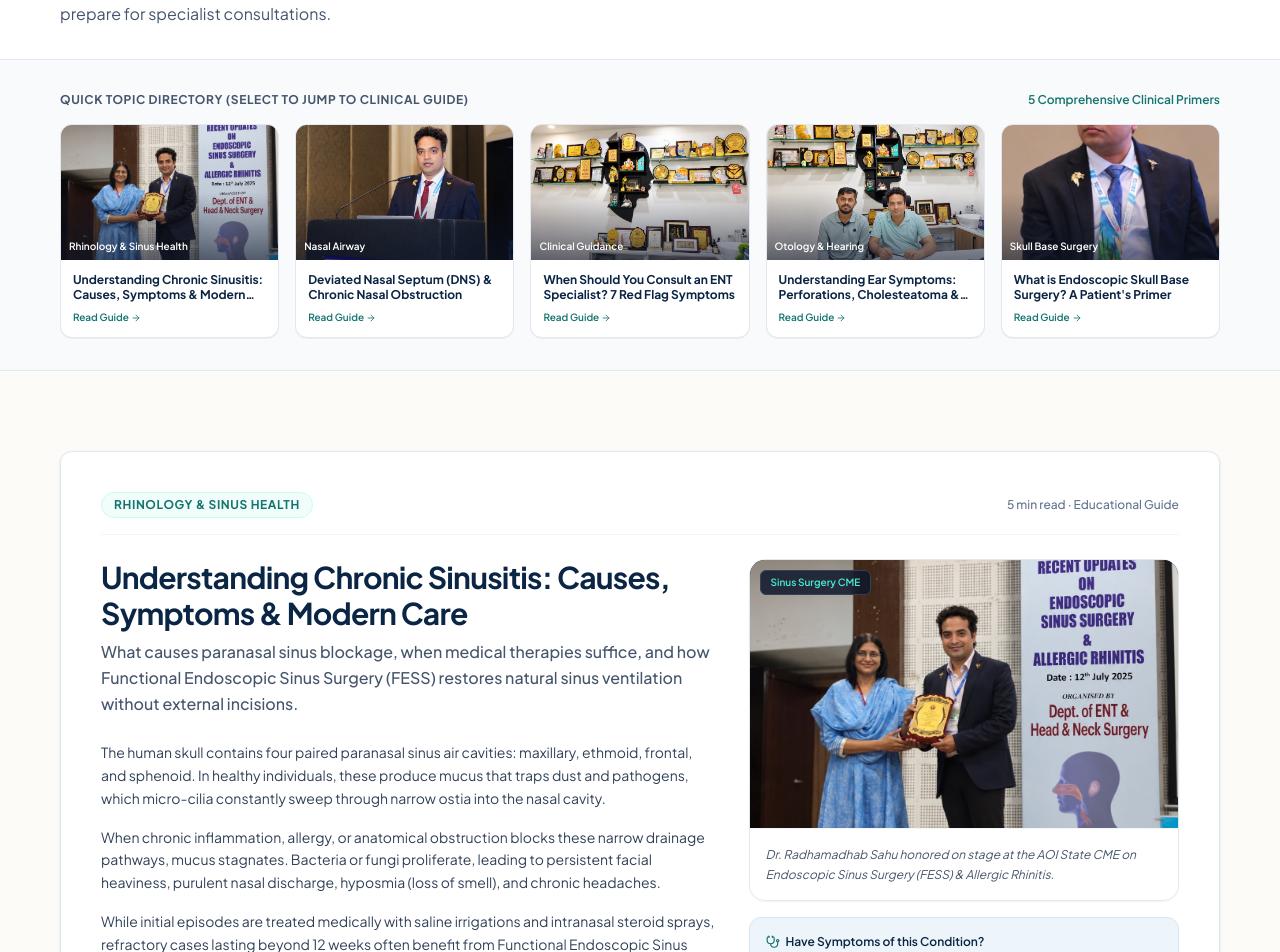
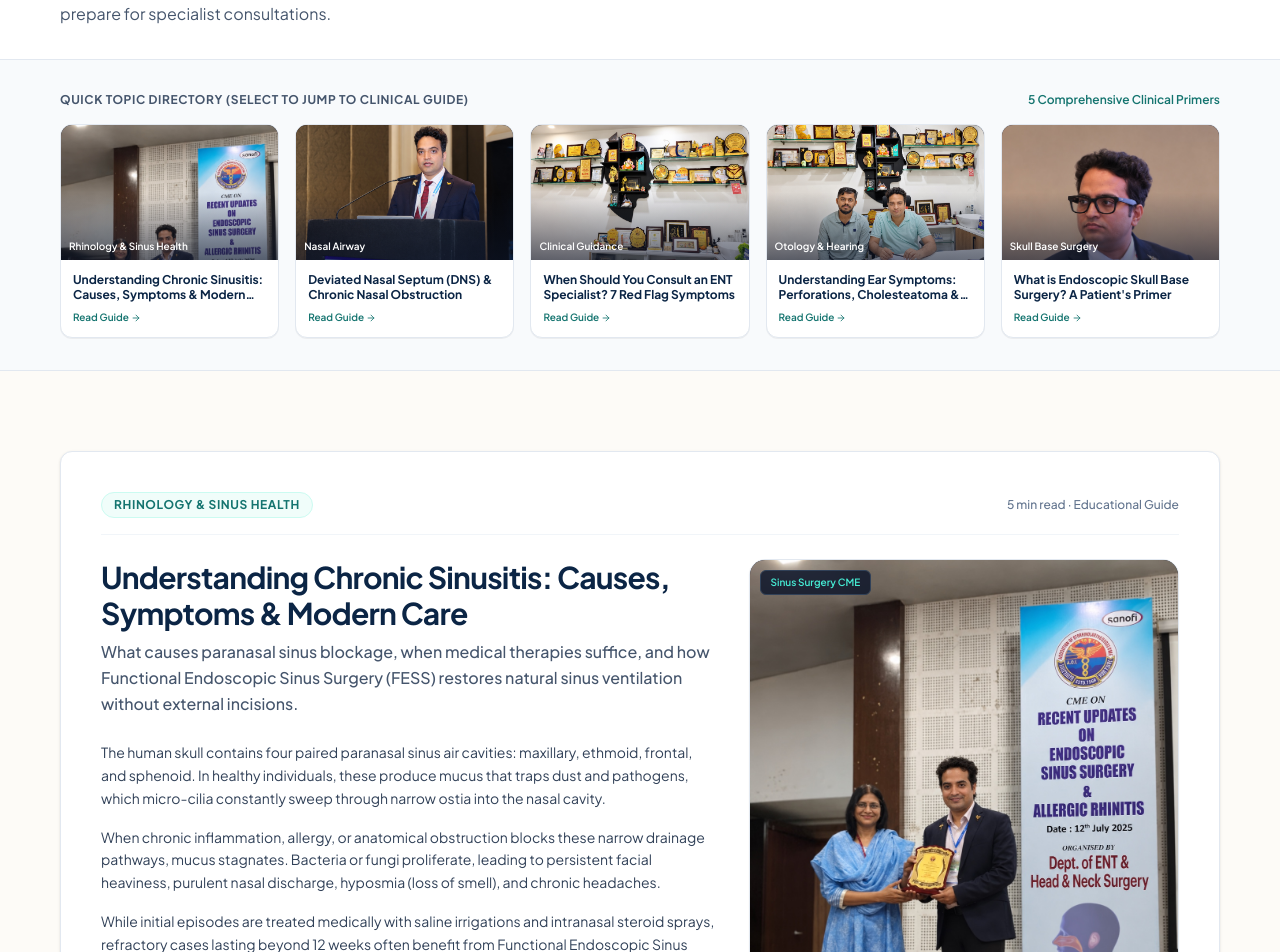
Before and after one commit to Jyoti-jitu/dr-radhamadhab-sahu, a Next.js app: page /patient-resources in a window 1280 px wide. Shown: the part 360-1312 px from the top of the page. Built offline with nearby package versions, Linux system fonts and the light colour scheme.

Commit message:
fix: adjust aspect ratio and anchor object-top for skull base and sinus guide images in patient resources

```diff
--- a/app/patient-resources/page.js
+++ b/app/patient-resources/page.js
@@ -37,6 +37,8 @@ const articles = [
     category: "Rhinology & Sinus Health",
     readTime: "5 min read",
     image: "/images/dr-sahu-fess-sinus-cme-award.jpg",
+    imageAspect: "aspect-[3/4] sm:aspect-[4/5]",
+    imagePosition: "object-top",
     imageCaption: "Dr. Radhamadhab Sahu honored on stage at the AOI State CME on Endoscopic Sinus Surgery (FESS) & Allergic Rhinitis.",
     imageBadge: "Sinus Surgery CME",
     summary:
@@ -123,6 +125,8 @@ const articles = [
     category: "Skull Base Surgery",
     readTime: "6 min read",
     image: "/images/dr-sahu-eboss-skullbase-faculty.jpg",
+    imageAspect: "aspect-[3/4] sm:aspect-[4/5]",
+    imagePosition: "object-top",
     imageCaption: "Dr. Radhamadhab Sahu serving as expert faculty at EBOSS 2.0 (Endoscopic Ear & Skull Base Surgery).",
     imageBadge: "EBOSS 2.0 Faculty",
     summary:
@@ -181,13 +185,13 @@ export default function PatientResourcesPage() {
                 href={`#${art.id}`}
                 className="group rounded-xl border border-slate-200 bg-white overflow-hidden shadow-2xs hover:border-[#14746F] hover:shadow-md transition-all flex flex-col justify-between"
               >
-                <div className="relative aspect-[16/10] w-full bg-slate-100 overflow-hidden">
+                <div className="relative aspect-[16/10] w-full bg-slate-900 overflow-hidden">
                   <Image
                     src={art.image}
                     alt={art.title}
                     fill
                     sizes="(max-width: 640px) 50vw, 240px"
-                    className="object-cover group-hover:scale-105 transition-transform duration-300"
+                    className={`object-cover ${art.imagePosition || "object-center"} group-hover:scale-105 transition-transform duration-300`}
                   />
                   <div className="absolute inset-0 bg-gradient-to-t from-slate-900/60 via-transparent to-transparent pointer-events-none" />
                   <div className="absolute bottom-1.5 left-2 right-2 text-white text-[10px] font-semibold truncate">
@@ -267,13 +271,13 @@ export default function PatientResourcesPage() {
                   <div className="lg:col-span-5 space-y-4">
                     {art.image && (
                       <div className="rounded-2xl overflow-hidden border border-slate-200 bg-white shadow-xs">
-                        <div className="relative aspect-[16/10] w-full bg-slate-900">
+                        <div className={`relative ${art.imageAspect || "aspect-[16/10] sm:aspect-[4/3]"} w-full bg-slate-900 overflow-hidden`}>
                           <Image
                             src={art.image}
                             alt={art.title}
                             fill
                             sizes="(max-width: 1024px) 100vw, 420px"
-                            className="object-cover"
+                            className={`object-cover ${art.imagePosition || "object-center"}`}
                           />
                           <div className="absolute top-2.5 left-2.5 bg-slate-900/85 backdrop-blur-xs px-2.5 py-1 rounded-md text-[10px] text-teal-300 font-semibold border border-slate-700">
                             {art.imageBadge}
```
